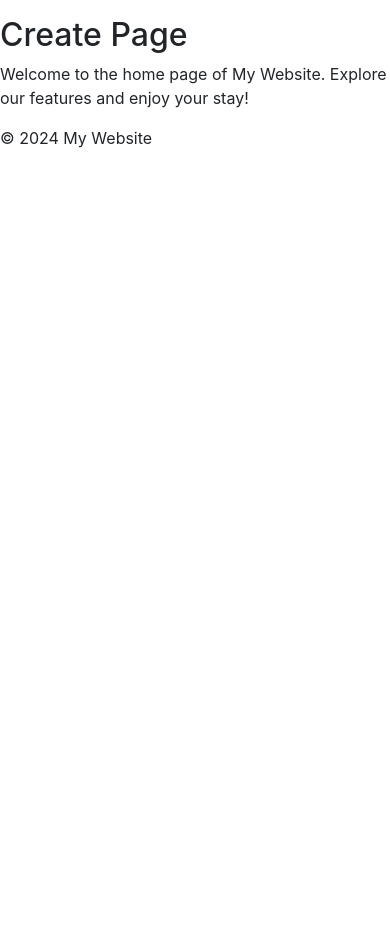
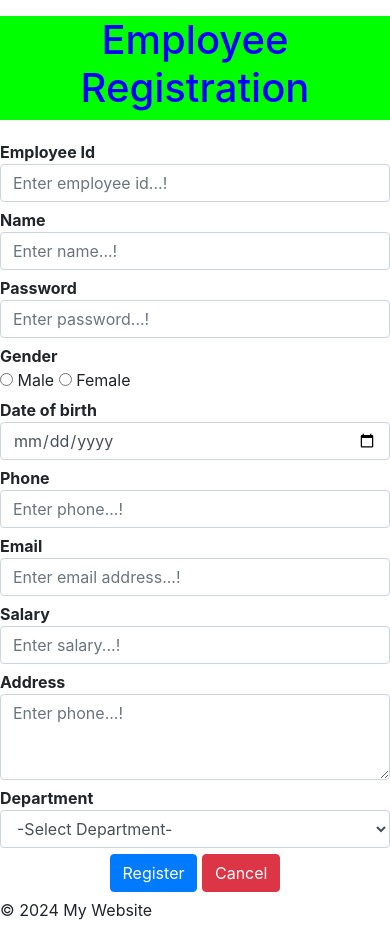
Before and after one commit to ArunKumarVtalent/DJangoAppWithORMProject, a Django app: page /create/ in a window 390 px wide. Shown: the part 152-1090 px from the top of the page. Before the commit the page ends 300 px from the top, so only its background shows below. Run offline with Django 5.2, Linux system fonts and the light colour scheme; data that the repository does not hold is empty; some libraries are stand-ins or nearby versions.

Commit message:
Home and Create page code

```diff
--- a/mypro/myapp/myappurls.py
+++ b/mypro/myapp/myappurls.py
@@ -5,7 +5,7 @@ urlpatterns = [
     path('', views.home, name="home"),
     path('home/', views.home, name="home"),
     path('create/', views.create, name="create"),
-    path('edit/<int:EmpId>/', views.edit, name="edit"),
+    path('edit/<int:EmpId>/', views.edit, name="edit"), #Query parameter
     path('delete/<int:EmpId>/', views.delete, name="delete"),
     path('<path:pagename>/', views.pagenotfound, name="pagenotfound")
 ]
--- a/mypro/myapp/views.py
+++ b/mypro/myapp/views.py
@@ -1,11 +1,42 @@
-from django.shortcuts import render, redirect
+from django.shortcuts import render, redirect, HttpResponse
+from .models import Department, Employee
 
 # Create your views here.
+def Validations(data):
+    pass
+
+
 def home(request):
-    return render(request, 'home.html')
+    empList = Employee.objects.all()
+    return render(request, 'home.html', { 'empList' : empList })
 
 def create(request):
-    return render(request, 'create.html')
+    if request.method == "GET":
+        deptList = Department.objects.all()
+        return render(request, 'create.html', { 'deptList' : deptList })
+    else:
+        if request.POST.get("action") == "Register":
+            # try:
+                #Insert the data into the database table : By using model class object
+                Validations(request.POST)
+
+                dept = Department.objects.get(DeptNo = (request.POST.get('DeptNo')))
+                Employee.objects.create(
+                    EmpId = request.POST.get('EmpId'),
+                    Ename = request.POST.get('Ename'),
+                    Password = request.POST.get('Password'),
+                    Gender = request.POST.get('Gender'),
+                    Dob = request.POST.get('Dob'),
+                    Phone = request.POST.get('Phone'),
+                    Email = request.POST.get('Email'),
+                    Salary = request.POST.get('Salary'),
+                    Address = request.POST.get('Address'),
+                    DeptNo = dept
+                )
+            # except Exception:
+            #     return HttpResponse("Something wrong happend...!")
+
+        return redirect('home')
 
 def edit(request, EmpId):
     return render(request, 'edit.html')
@@ -15,3 +46,6 @@ def delete(request, EmpId):
 
 def pagenotfound(request):
     return render(request, 'pagenotfound.html')
+
+# def httpExceptionHandle(request, exception):
+#     return render(request, <Create one Html>, {'exception' : exception})
--- a/mypro/templates/create.html
+++ b/mypro/templates/create.html
@@ -3,6 +3,104 @@
 {% block title %}Create - My Website{% endblock %}
 
 {% block content %}
-    <h2>Create Page</h2>
-    <p>Welcome to the home page of My Website. Explore our features and enjoy your stay!</p>
+<form method="POST">
+    {% csrf_token %}
+    <div class="row" style="background-color: lime;color:blue;text-align: center;margin-bottom: 20px;">
+        <div class="col-sm-12">
+            <h1>Employee Registration</h1>
+        </div>
+    </div>
+    <div class="row" style="margin-bottom: 6px;">
+        <div class="col-sm-4"></div>
+        <div class="col-sm-2"><b>Employee Id</b></div>
+        <div class="col-sm-3">
+            <input type="text" id="txtEmpId" name="EmpId" class="form-control" placeholder="Enter employee id...!" />
+        </div>
+        <div class="col-sm-3"></div>
+    </div>
+    <div class="row" style="margin-bottom: 6px;">
+        <div class="col-sm-4"></div>
+        <div class="col-sm-2"><b>Name</b></div>
+        <div class="col-sm-3">
+            <input type="text" id="txtName" name="Ename"  class="form-control" placeholder="Enter name...!" />
+        </div>
+        <div class="col-sm-3"></div>
+    </div>
+    <div class="row" style="margin-bottom: 6px;">
+        <div class="col-sm-4"></div>
+        <div class="col-sm-2"><b>Password</b></div>
+        <div class="col-sm-3">
+            <input type="password" id="txtPwd" name="Password"  class="form-control" placeholder="Enter password...!" />
+        </div>
+        <div class="col-sm-3"></div>
+    </div>
+    <div class="row" style="margin-bottom: 6px;">
+        <div class="col-sm-4"></div>
+        <div class="col-sm-2"><b>Gender</b></div>
+        <div class="col-sm-3">
+            <input type="radio" id="rbtnMale" name="Gender" value="Male"/> Male
+            <input type="radio" id="rbtnFemale" name="Gender" value="Female"/> Female
+        </div>
+        <div class="col-sm-3"></div>
+    </div>
+    <div class="row" style="margin-bottom: 6px;">
+        <div class="col-sm-4"></div>
+        <div class="col-sm-2"><b>Date of birth</b></div>
+        <div class="col-sm-3">
+            <input type="date" id="txtDob" name="Dob"  class="form-control" placeholder="Select Date of birth...!" />
+        </div>
+        <div class="col-sm-3"></div>
+    </div>
+    <div class="row" style="margin-bottom: 6px;">
+        <div class="col-sm-4"></div>
+        <div class="col-sm-2"><b>Phone</b></div>
+        <div class="col-sm-3">
+            <input type="text" id="txtPhone" name="Phone"  class="form-control" placeholder="Enter phone...!" />
+        </div>
+        <div class="col-sm-3"></div>
+    </div>
+    <div class="row" style="margin-bottom: 6px;">
+        <div class="col-sm-4"></div>
+        <div class="col-sm-2"><b>Email</b></div>
+        <div class="col-sm-3">
+            <input type="text" id="txtEmail" name="Email"  class="form-control" placeholder="Enter email address...!" />
+        </div>
+        <div class="col-sm-3"></div>
+    </div>
+    <div class="row" style="margin-bottom: 6px;">
+        <div class="col-sm-4"></div>
+        <div class="col-sm-2"><b>Salary</b></div>
+        <div class="col-sm-3">
+            <input type="text" id="txtSalary" name="Salary"  class="form-control" placeholder="Enter salary...!" />
+        </div>
+        <div class="col-sm-3"></div>
+    </div>
+    <div class="row" style="margin-bottom: 6px;">
+        <div class="col-sm-4"></div>
+        <div class="col-sm-2"><b>Address</b></div>
+        <div class="col-sm-3">
+            <textarea id="txtAddress" name="Address" rows="3" class="form-control" placeholder="Enter phone...!"></textarea>
+        </div>
+        <div class="col-sm-3"></div>
+    </div>
+    <div class="row" style="margin-bottom: 6px;">
+        <div class="col-sm-4"></div>
+        <div class="col-sm-2"><b>Department</b></div>
+        <div class="col-sm-3">
+            <select id="ddlDeptNo" name="DeptNo" class="form-control">
+                <option value="0">-Select Department-</option>
+                {% for dept in deptList %}
+                    <option value="{{dept.DeptNo}}">{{dept.Dname}}</option>
+                {% endfor %}
+            </select>
+        </div>
+        <div class="col-sm-3"></div>
+    </div>
+    <div class="row" style="margin-bottom: 6px;text-align: center;">
+        <div class="col-sm-12">
+            <input type="submit" name="action" value="Register" class="btn btn-primary" />
+            <input type="submit" name="action" value="Cancel" class="btn btn-danger" />
+        </div>
+    </div>
+</form>
 {% endblock %}
```
Also changed, not shown: mypro/templates/home.html (+41 -2 lines).
